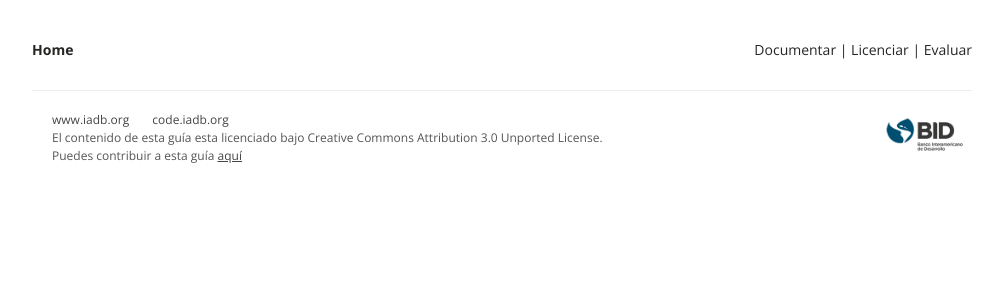
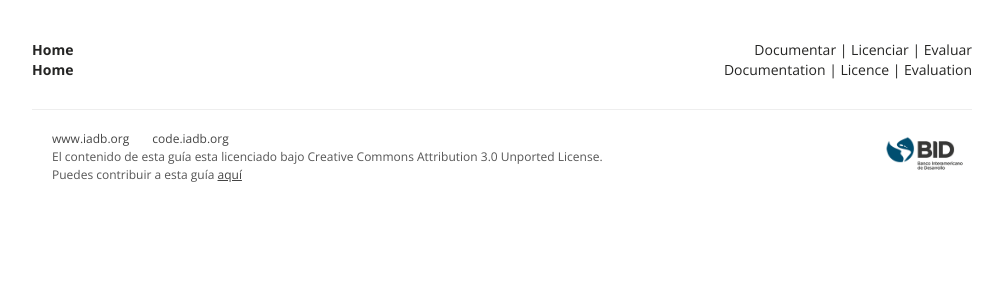
Before and after one commit to EL-BID/guia-de-publicacion, a Jekyll site: the page built from CONTRIBUTE.md, in a window 1280 px wide. Shown: the top 300 px of the page, without its empty margins (138-1141 px from the left). Built offline with Jekyll 4.4.1, drawn with Linux system fonts in a browser that asks for light colours; our own code applies the rules of GitHub Pages for plain Markdown files.

Commit message:
Update breadcrumbs.html

```diff
--- a/_includes/breadcrumbs.html
+++ b/_includes/breadcrumbs.html
@@ -13,6 +13,23 @@
       <a class="nobold" href="/guia-de-publicacion/documents/documentacion/">Documentar</a> |
       <a class="nobold" href="/guia-de-publicacion/documents/licenciamiento/">Licenciar</a> |
       <a class="nobold" href="/guia-de-publicacion/documents/evaluacion/">Evaluar</a>
+        </div>
+
+    </li>
+
+    <li>
+      {%if site.github %}
+      <a href="/guia-de-publicacion/en/">Home</a>
+      {% else %}
+      <a href="/">Home</a>
+      {% endif %}
+      <div style="
+    float: right;
+
+">
+      <a class="nobold" href="/guia-de-publicacion/documents/documentacion/">Documentation</a> |
+      <a class="nobold" href="/guia-de-publicacion/documents/licenciamiento/">Licence</a> |
+      <a class="nobold" href="/guia-de-publicacion/documents/evaluacion/">Evaluation</a>
         </div>
 
     </li>
```
